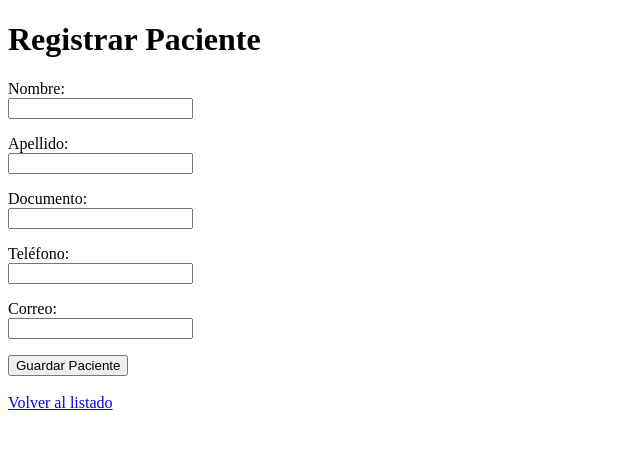
After one commit to Juanchopipeg/git-laboratorio-equipo-grupo-4, a Flask app: page /pacientes/nuevo in a window 1280 px wide. The commit adds this page. Shown: the top 449 px of the page, without its empty margins (0-640 px from the left). Run offline with Flask 3, Linux system fonts and the light colour scheme.

Commit message:
Implementar creación y listado de pacientes

```diff
--- a/app/__init__.py
+++ b/app/__init__.py
@@ -4,13 +4,15 @@ from flask_sqlalchemy import SQLAlchemy
 db = SQLAlchemy()
 
 def create_app():
-    from app.models.paciente import Paciente
 
     app = Flask(__name__)
     app.config.from_object("config.Config")
 
     db.init_app(app)
+
+    from app.models.paciente import Paciente
     from app.routes.paciente_routes import paciente_bp
+
     app.register_blueprint(paciente_bp)
 
     @app.route("/")
--- a/app/routes/paciente_routes.py
+++ b/app/routes/paciente_routes.py
@@ -1,5 +1,6 @@
-from flask import Blueprint, render_template
+from flask import Blueprint, render_template, request, redirect, url_for
 from app.models.paciente import Paciente
+from app import db
 
 paciente_bp = Blueprint("paciente", __name__)
 
@@ -10,3 +11,23 @@ def listar_pacientes():
         "pacientes.html",
         pacientes=pacientes
     )
+
+@paciente_bp.route("/pacientes/nuevo", methods=["GET", "POST"])
+def nuevo_paciente():
+
+    if request.method == "POST":
+
+        paciente = Paciente(
+            nombre=request.form["nombre"],
+            apellido=request.form["apellido"],
+            documento=request.form["documento"],
+            telefono=request.form["telefono"],
+            correo=request.form["correo"]
+        )
+
+        db.session.add(paciente)
+        db.session.commit()
+
+        return redirect(url_for("paciente.listar_pacientes"))
+
+    return render_template("nuevo_paciente.html")
--- /dev/null
+++ b/app/templates/nuevo_paciente.html
@@ -0,0 +1,47 @@
+<!DOCTYPE html>
+<html lang="es">
+<head>
+    <meta charset="UTF-8">
+    <title>Nuevo Paciente</title>
+</head>
+<body>
+
+    <h1>Registrar Paciente</h1>
+
+    <form method="POST">
+
+        <p>
+            <label>Nombre:</label><br>
+            <input type="text" name="nombre" required>
+        </p>
+
+        <p>
+            <label>Apellido:</label><br>
+            <input type="text" name="apellido" required>
+        </p>
+
+        <p>
+            <label>Documento:</label><br>
+            <input type="text" name="documento" required>
+        </p>
+
+        <p>
+            <label>Teléfono:</label><br>
+            <input type="text" name="telefono">
+        </p>
+
+        <p>
+            <label>Correo:</label><br>
+            <input type="email" name="correo">
+        </p>
+
+        <button type="submit">Guardar Paciente</button>
+
+    </form>
+
+    <br>
+
+    <a href="/pacientes">Volver al listado</a>
+
+</body>
+</html>
--- a/app/templates/pacientes.html
+++ b/app/templates/pacientes.html
@@ -7,7 +7,8 @@
 <body>
 
     <h1>Listado de Pacientes</h1>
-
+<a href="/pacientes/nuevo">Nuevo Paciente</a>
+<br><br>
     <table border="1">
         <tr>
             <th>ID</th>
```
Also changed, not shown: instance/citas.db.
